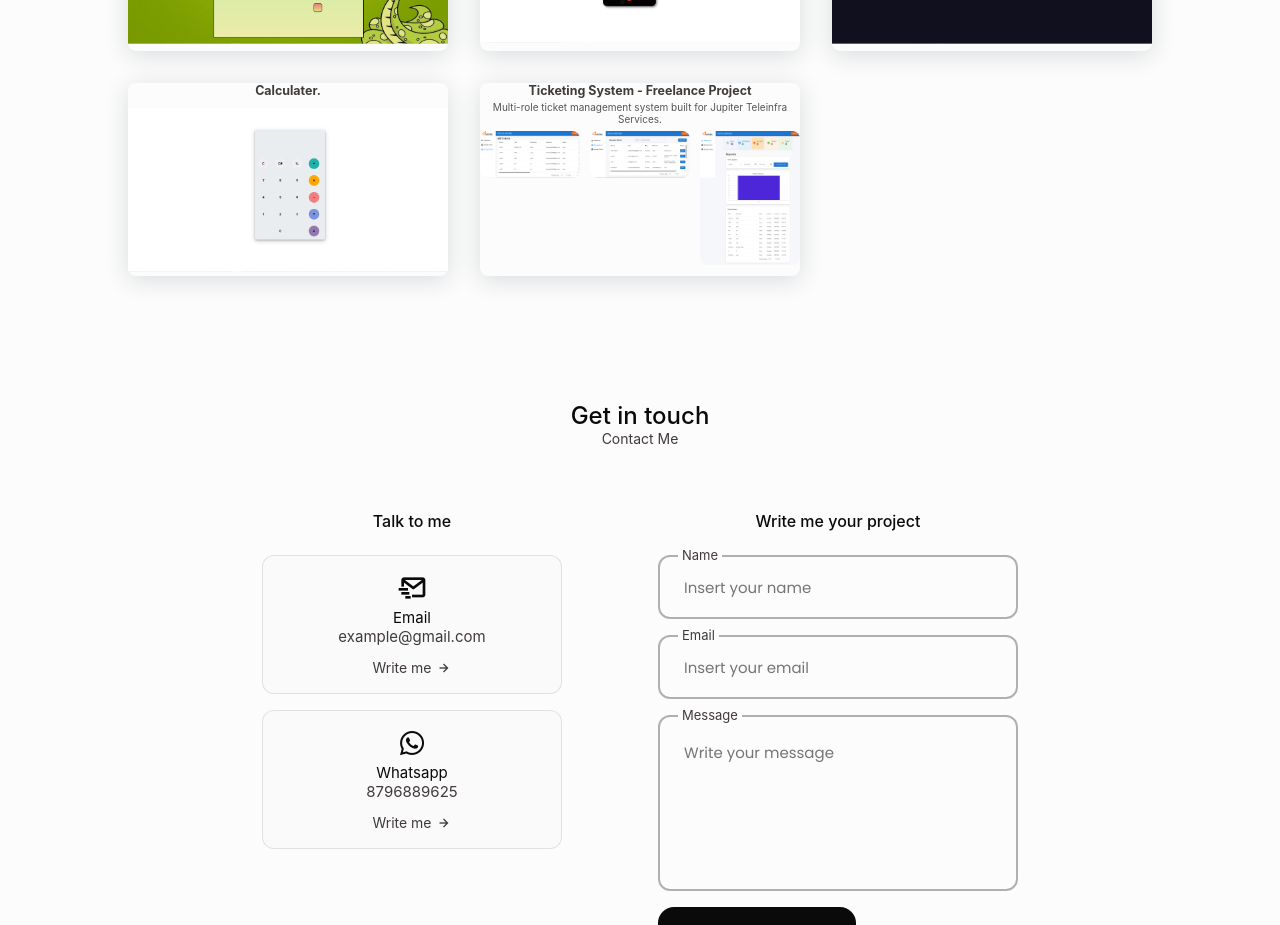
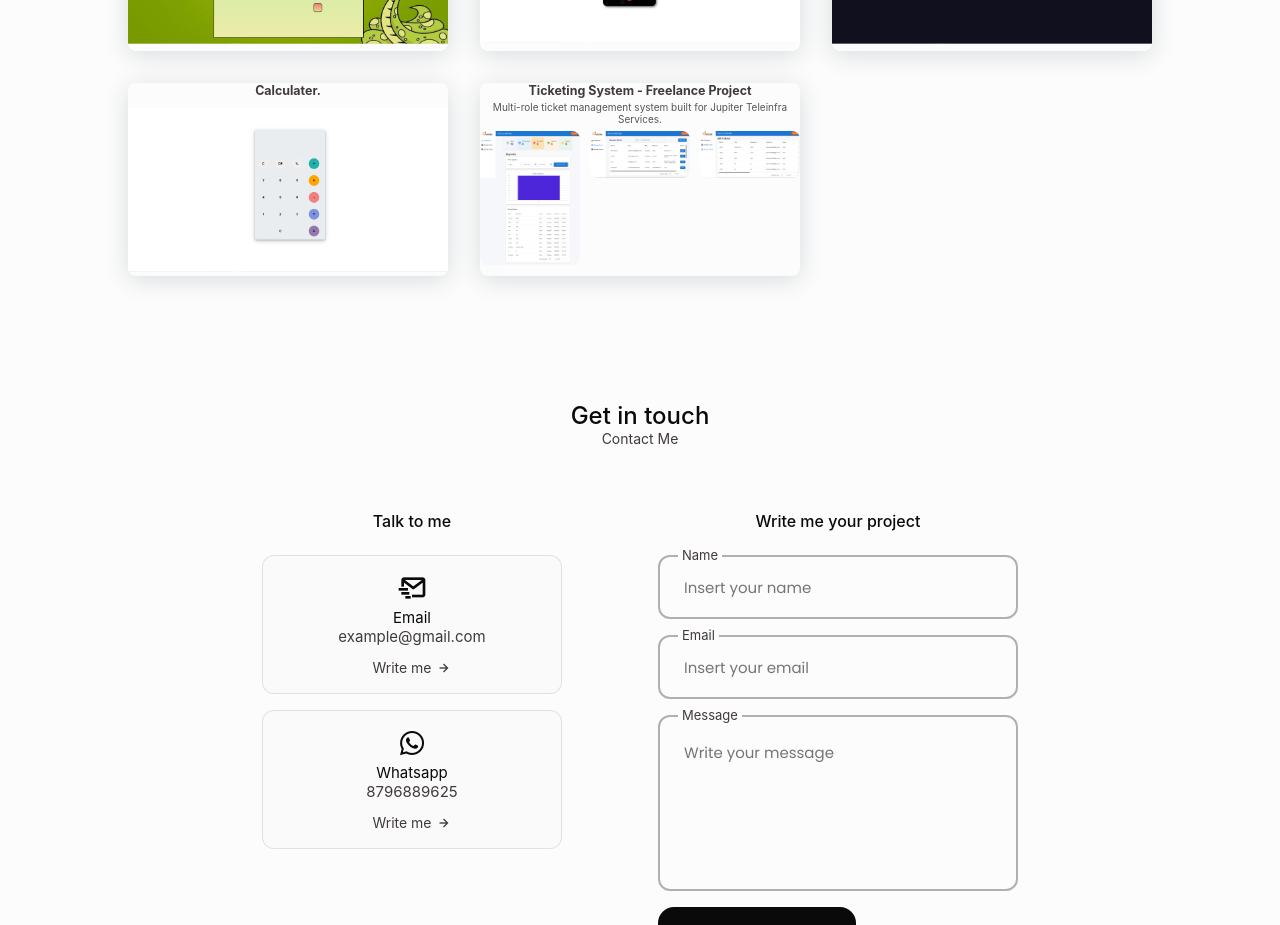
Before and after one commit to pratik28903/Portfolio, a React (Vite) app: page / in a window 1280 px wide. Shown: the part 2620-3545 px from the top of the page. Built offline with nearby package versions, Linux system fonts and the light colour scheme.

Commit message:
Update Project.jsx

```diff
--- a/src/components/projects/Project.jsx
+++ b/src/components/projects/Project.jsx
@@ -103,14 +103,14 @@ const Project = () => {
   </p>
 
 <div style={{ display: "flex", gap: "10px", flexWrap: "wrap" }}>
+    <a href={Dashboard} target="_blank" rel="noopener noreferrer">
+    <img src={Dashboard} alt="Dashboard" style={{ width: '100px', borderRadius: '8px' }} />
+  </a>
+    <a href={Manageuser} target="_blank" rel="noopener noreferrer">
+    <img src={Manageuser} alt="Manage User" style={{ width: '100px', borderRadius: '8px' }} />
+  </a>
   <a href={ManageTicket} target="_blank" rel="noopener noreferrer">
     <img src={ManageTicket} alt="Manage Ticket" style={{ width: '100px', borderRadius: '8px' }} />
-  </a>
-  <a href={Manageuser} target="_blank" rel="noopener noreferrer">
-    <img src={Manageuser} alt="Manage User" style={{ width: '100px', borderRadius: '8px' }} />
-  </a>
-  <a href={Dashboard} target="_blank" rel="noopener noreferrer">
-    <img src={Dashboard} alt="Dashboard" style={{ width: '100px', borderRadius: '8px' }} />
   </a>
 </div>
 
```
